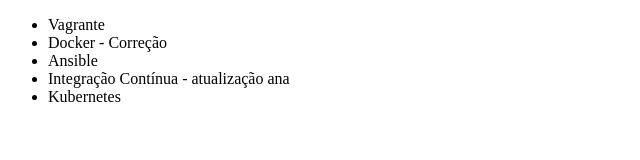
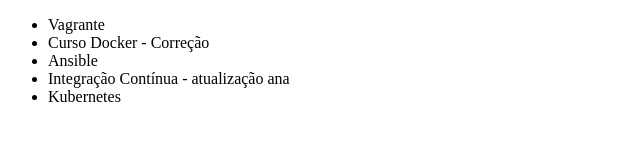
Before and after one commit to ktrink/alura, a plain HTML site: page index.html in a window 1280 px wide. Shown: the full height of the page, 0-640 px from the left. Drawn offline with Linux system fonts and the light colour scheme.

Commit message:
ana atualizando nome do curso de docker v2

```diff
--- a/index.html
+++ b/index.html
@@ -7,7 +7,7 @@
     <body>
         <ul>
             <li>Vagrante</li>
-            <li>Docker - Correção</li>
+            <li>Curso Docker - Correção</li>
             <li>Ansible</li>
             <li>Integração Contínua - atualização ana</li>
             <li>Kubernetes</li>
```
